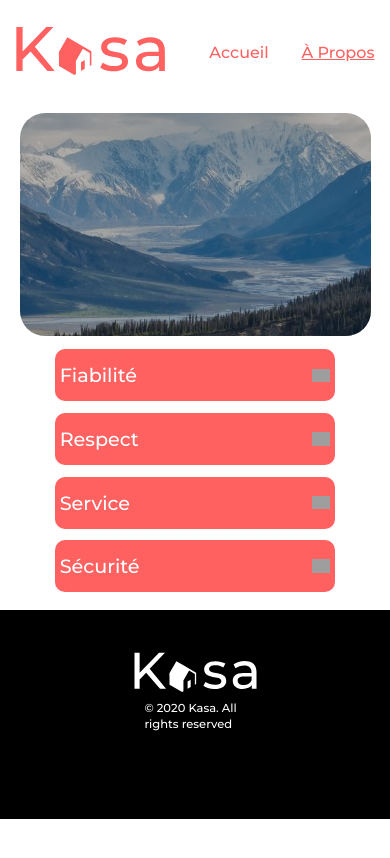
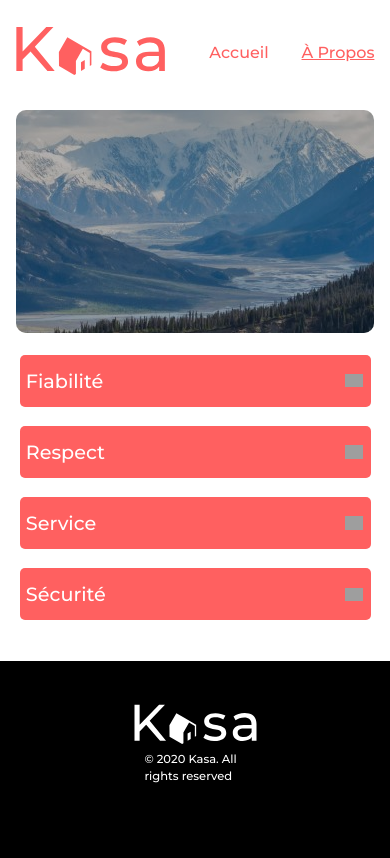
Before and after one commit to MatiasLLL/OpenClassrooms_Project_6, a React (Create React App) app: page /apropos in a window 390 px wide. Shown: the top 858 px of the page. Built offline with nearby package versions, Linux system fonts and the light colour scheme; grey boxes are pictures that could not be loaded.

Commit message:
Ajout responsive Banner et Dropdown

```diff
--- a/src/components/DropDown/index.scss
+++ b/src/components/DropDown/index.scss
@@ -51,4 +51,12 @@
         line-height: 1.4em;
     }
 
+    @media (width <= 600px) {
+        border-radius: 5px;
+        width: 100%;
+
+        .dropDownTitle {
+            border-radius: 5px;
+        }
+    }
 }
--- a/src/pages/APropos/index.jsx
+++ b/src/pages/APropos/index.jsx
@@ -6,14 +6,14 @@ import DropDown from '../../components/DropDown'
 function APropos() {
     return (
         <main>
-            <section className={'sectionBanner'}>
-                <picture className={'banner'}>
+            <section className={'sectionBanner apropos'}>
+                <picture className={'banner apropos'}>
                     <img
-                        className={'bannerImg'}
+                        className={'bannerImg apropos'}
                         src={AProposImg}
                         alt="Mountain landscape"
                     />
-                    <div className={'bannerShadow'}></div>
+                    <div className={'bannerShadow apropos'}></div>
                 </picture>
             </section>
             <section className={'sectionDropDown'}>
--- a/src/pages/APropos/index.scss
+++ b/src/pages/APropos/index.scss
@@ -8,4 +8,23 @@
     .dropDown {
         margin-bottom: 3.3%;
     }
+
+    @media (width <= 600px) {
+
+        margin: 5.5% 0;
+
+        .dropDown {
+            margin-bottom: 5.5%;
+        }
+
+    }
+
 }
+
+@media (width <= 600px) {
+
+    .banner.apropos, .bannerImg.apropos, .bannerShadow.apropos {
+        max-height: 223px;
+    }
+
+}
--- a/src/pages/Home/index.scss
+++ b/src/pages/Home/index.scss
@@ -7,4 +7,20 @@
         color: #fff;
         font-size: 48px;
     }
+
+    @media (width <= 600px) {
+
+        margin: 1.3% 0;
+
+        .banner, .bannerImg, .bannerShadow {
+            max-height: 110px;
+        }
+
+        .bannerTxt {
+            max-width: 325px;
+            font-size: 1.7em;
+            padding: 0 1.85em 0 0.8em;
+            text-align: left;
+        }
+    }
 }
--- a/src/style/Banner.scss
+++ b/src/style/Banner.scss
@@ -25,4 +25,21 @@
         height: 223px;
         text-align: center;
     }
+
+    @media (width <= 600px) {
+
+        margin: 0;
+        width: 92%;
+        border-radius: 10px;
+
+        .bannerImg {
+            border-radius: 10px;
+        }
+
+        .bannerShadow {
+            border-radius: 10px;
+            width: 92%;
+            justify-content: flex-start;
+        }
+    }
 }
```
